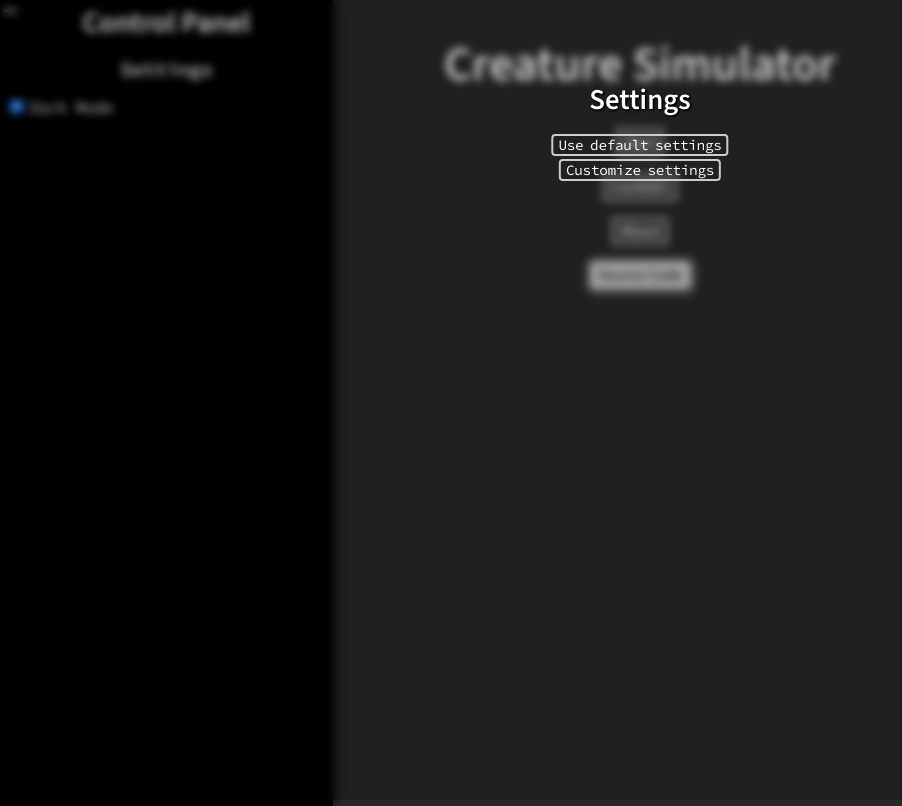
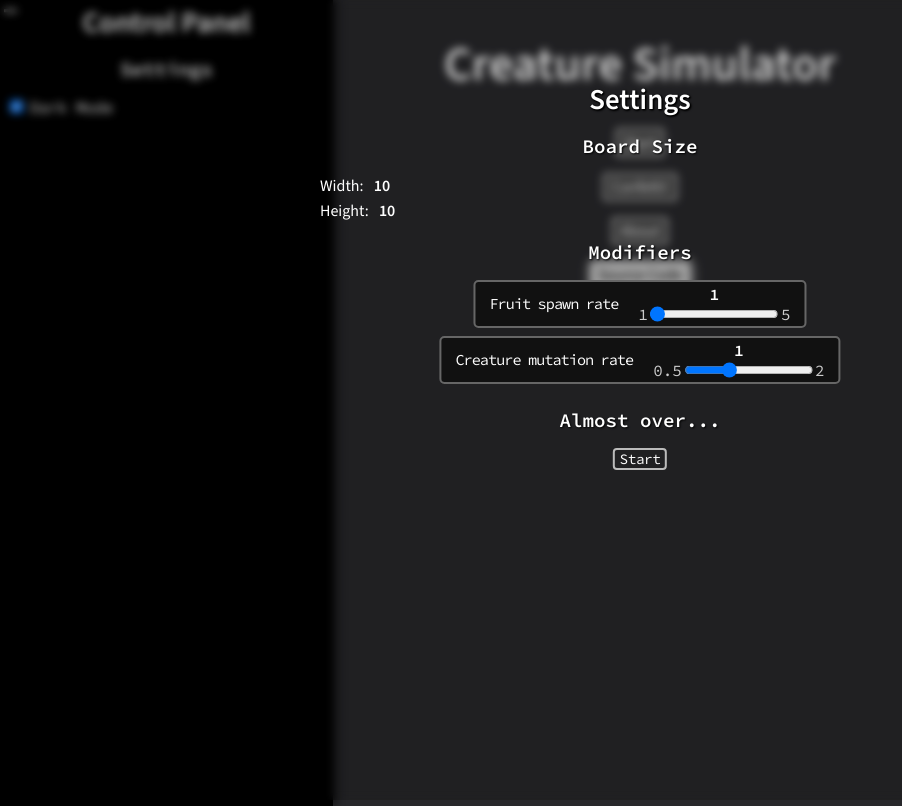
Before and after one commit to eggpoison/creature-simulator, a React (Create React App) app: page / in a window 1280 px wide. Both pictures are taken after a click on the button "Start". Shown: the whole page, without its empty margins (0-902 px from the left). Built offline with nearby package versions, Linux system fonts and the light colour scheme.

Commit message:
Made input ranges glow red if at max value

```diff
--- a/src/components/InputRange.tsx
+++ b/src/components/InputRange.tsx
@@ -8,9 +8,11 @@ interface InputRangeProps {
    step: number;
    func: (inputVal: number) => unknown;
    button?: string;
+   /*** If present, any values above or equal to its value will enable "extreme mode" (purely visual) */
+   extremeModeCutoff?: number;
 }
 
-const InputRange = ({ text, min, max, defaultValue, step, func, button }: InputRangeProps) => {
+const InputRange = ({ text, min, max, defaultValue, step, func, button, extremeModeCutoff }: InputRangeProps) => {
    const inputRef = useRef(null);
    const [val, setVal] = useState(defaultValue);
 
@@ -21,16 +23,20 @@ const InputRange = ({ text, min, max, defaultValue, step, func, button }: InputR
       setVal(inputVal);
    }
 
+   const extremeModeIsEnabled = extremeModeCutoff ? val >= extremeModeCutoff : false;
+   const className = `input-range  ${extremeModeIsEnabled ? "extreme" : ""}`;
    return (
-      <div className="input-range">
+      <div className={className}>
          <div className="formatter">
             <div className="text">{text}</div>
 
             <div>
                <div className="value">{val}</div>
-               <input ref={inputRef} onInput={onInputChange} type="range" min={min} max={max} step={step} defaultValue={defaultValue} />
-               <div className="min">{min}</div>
-               <div className="max">{max}</div>
+               <div className="bar-container">
+                  <div className="min">{min}</div>
+                  <input ref={inputRef} onInput={onInputChange} type="range" min={min} max={max} step={step} defaultValue={defaultValue} />
+                  <div className="max">{max}</div>
+               </div>
             </div>
          </div>
 
--- a/src/components/StartMenu.tsx
+++ b/src/components/StartMenu.tsx
@@ -22,52 +22,31 @@ interface GameSettings {
    fruitSpawnRate: number;
    creatureMutationRate: number;
 }
+
 let gameSettings: GameSettings;
+let newGameSettings: { [key in keyof GameSettings]?: unknown } = {};
+
+const startClickEvent = () => {
+   updateGameSettings();
+   closeStartMenu();
+};
 
 const StartMenu = () => {
-   const [stage, setStage] = useState(0);
+   return (
+      <div id="start-menu" className="menu hidden">
+         <div className="content">
+            <h1 className="heading">Settings</h1>
 
-   let content: JSX.Element;
-   switch (stage) {
-      case 0: {
-         content = <>
-            <button onClick={closeStartMenu}>Use default settings</button>
-            <button onClick={() => setStage(stage + 1)}>Customize settings</button>
-         </>
-         break;
-      }
-      case 1: {
-         let newGameSettings: { [key in keyof GameSettings]?: unknown } = {};
-
-         const startClickEvent = () => {
-            updateGameSettings();
-            closeStartMenu();
-         };
-
-         content = <>
             <h2 className="subheading">Board Size</h2>
             <p>Width: <input type="text" defaultValue="10" /></p>
             <p>Height: <input type="text" defaultValue="10" /></p>
 
             <h2 className="subheading">Modifiers</h2>
-            <InputRange func={(newVal: number) => newGameSettings.fruitSpawnRate = newVal} text="Fruit spawn rate" min={1} max={10} step={1} defaultValue={1} />
-            <InputRange func={(newVal: number) => newGameSettings.creatureMutationRate = newVal} text="Creature mutation rate" min={0.5} max={2} step={0.1} defaultValue={1} />
+            <InputRange func={(newVal: number) => newGameSettings.fruitSpawnRate = newVal} text="Fruit spawn rate" min={1} max={5} step={1} defaultValue={1} extremeModeCutoff={5} />
+            <InputRange func={(newVal: number) => newGameSettings.creatureMutationRate = newVal} text="Creature mutation rate" min={0.5} max={2} step={0.1} defaultValue={1} extremeModeCutoff={2} />
 
             <h2 className="subheading">Almost over...</h2>
             <button onClick={startClickEvent}>Start</button>
-         </>;
-
-         gameSettings = newGameSettings as GameSettings;
-         break;
-      }
-   }
-
-   return (
-      <div id="start-menu" className="menu hidden">
-         <div className="content">
-            <h1 className="heading">Settings</h1>
-
-            {content!}
          </div>
       </div>
    )
--- a/src/css/index.css
+++ b/src/css/index.css
@@ -43,6 +43,13 @@ button {
    border: 2px solid #666;
    border-radius: 5px;
    padding: 2px 4px;
+   margin-left: 50%;
+   display: inline-block;
+   transform: translateX(-50%);
+}
+.input-range.extreme {
+   border-color: rgb(99, 56, 56);
+   box-shadow: 1px 1px 5px 1px rgba(255, 0, 0, 0.3);
 }
 .input-range .formatter {
    width: 100%;
@@ -58,23 +65,44 @@ button {
 }
 .input-range .text {
    font: 400 0.95rem "Source Code Pro";
-   letter-spacing: -0.04rem;
+   letter-spacing: -0.06rem;
+   word-spacing: -0.05rem;
+   white-space: pre;
+}
+.input-range.extreme .text {
+   color: rgb(245, 155, 122);
+   text-shadow: 0 0 2px red;
 }
 .input-range .value {
    font-weight: 600;
    text-align: center;
 }
-.input-range input {
-   display: inline-block;
+.input-range.extreme .value {
+   color: rgb(255, 51, 0);
+   animation: extremeMode 0.1s linear infinite;
+}
+@keyframes extremeMode {
+   0% {
+      transform: translateX(0);
+   }
+   20% {
+      transform: translateX(-0.1rem);
+   }
+   40% {
+      transform: translateX(0);
+   }
+   80% {
+      transform: translateX(0.1rem);
+   }
+   100% {
+      transform: translateX(0);
+   }
+}
+.input-range .bar-container {
+   display: flex;
 }
 .input-range :is(.min, .max) {
    color: #ccc;
-}
-.input-range .min {
-   float: left;
-}
-.input-range .max {
-   float: right;
 }
 .input-range button {
    margin-top: 0.5rem !important;
--- a/src/css/menus.css
+++ b/src/css/menus.css
@@ -30,29 +30,33 @@
 
 .menu button {
    font: 400 0.9rem "Source Code Pro";
-   /* font: 400 0.9rem "Source Sans 3"; */
-   letter-spacing: -0.02rem;
+   letter-spacing: -0.03rem;
    word-spacing: -0.1rem;
-   /* letter-spacing: 0.02rem; */
    background-color: transparent;
-   border: 2px solid #ccc;
+   border: 2px solid #bbb;
    border-radius: 4px;
-   margin: 0 0 0.2rem 50%;
+   margin: 0 0 0 50%;
    padding: 0 0.3rem;
    display: table;
    transform: translateX(-50%);
    white-space: pre;
 }
+
+.menu button + button {
+   margin-top: 0.4rem;
+}
 .menu button:hover {
    font-weight: 500;
    background-color: var(--matte-black);
+   border-color: #ddd;
 }
 .menu button:active {
    color: #ccc;
+   border-color: #ccc;
 }
 
 .menu .input-range {
-   margin: 0 0 0.5rem;
+   margin-bottom: 0.5rem;
 }
 
 .menu input[type=text] {
```
